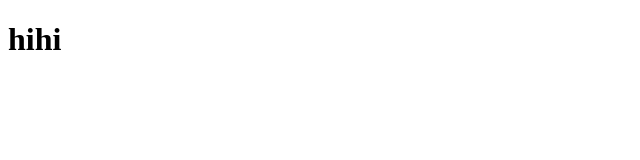
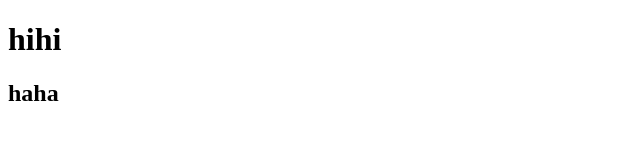
Before and after one commit to Thinh-2006/time, a plain HTML site: page index.html in a window 1280 px wide. Shown: the full height of the page, 0-640 px from the left. Drawn offline with Linux system fonts and the light colour scheme.

Commit message:
sửa lần 1

```diff
--- a/index.html
+++ b/index.html
@@ -7,5 +7,6 @@
 </head>
 <body>
     <h1>hihi</h1>
+    <h2>haha</h2>
 </body>
 </html>
```
